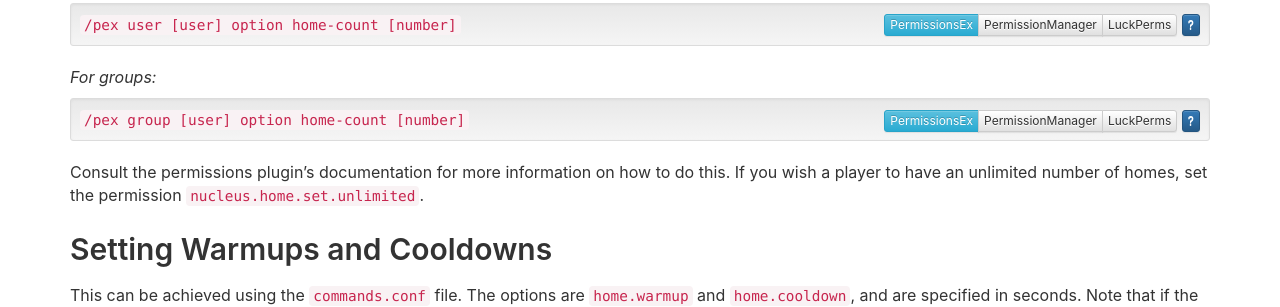
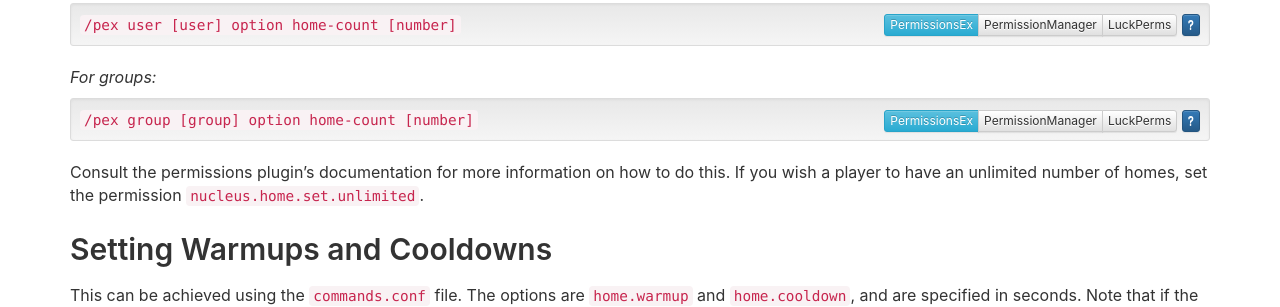
Before and after one commit to NucleusPowered/site-v1, a Jekyll site: the page built from docs/modules/home.md, in a window 1280 px wide and 1018 px high. Shown: the part 555-862 px from the top of the window. Built offline with Jekyll 4.4.1, drawn with Linux system fonts in a browser that asks for light colours; comment, search, counter and statistics services are not loaded.

Commit message:
Fixed typo where group option suggested user

```diff
--- a/docs/modules/home.md
+++ b/docs/modules/home.md
@@ -25,7 +25,7 @@ to have.
 
 <em>For groups:</em>
 
-{% include permissionblock.html cmdtype="groupOption" user="[user]" option="home-count" value="[number]" %}
+{% include permissionblock.html cmdtype="groupOption" user="[group]" option="home-count" value="[number]" %}
 
 Consult the permissions plugin's documentation for more information on how to do this. If you wish a player to have an
 unlimited number of homes, set the permission `nucleus.home.set.unlimited`.
```
